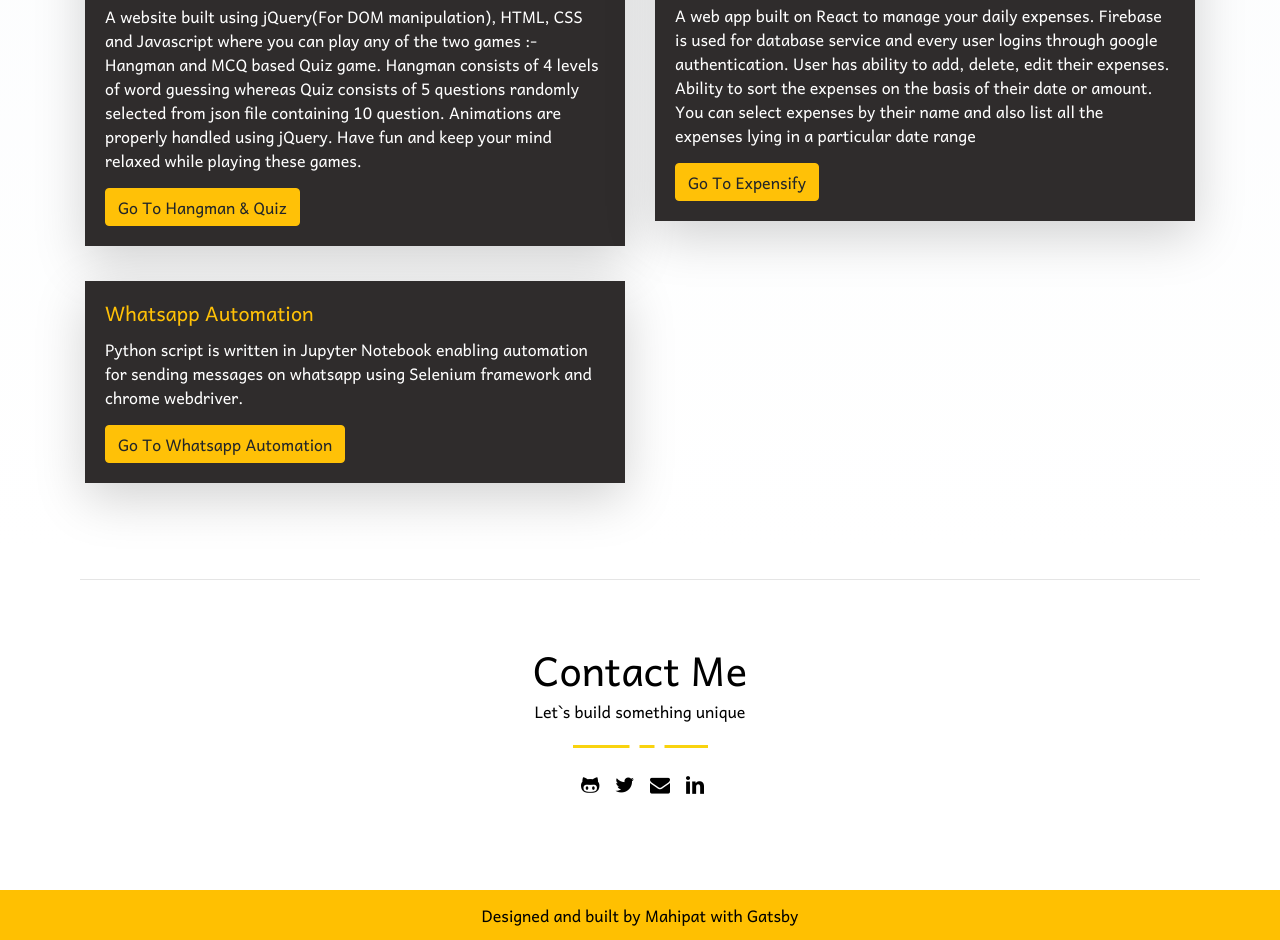
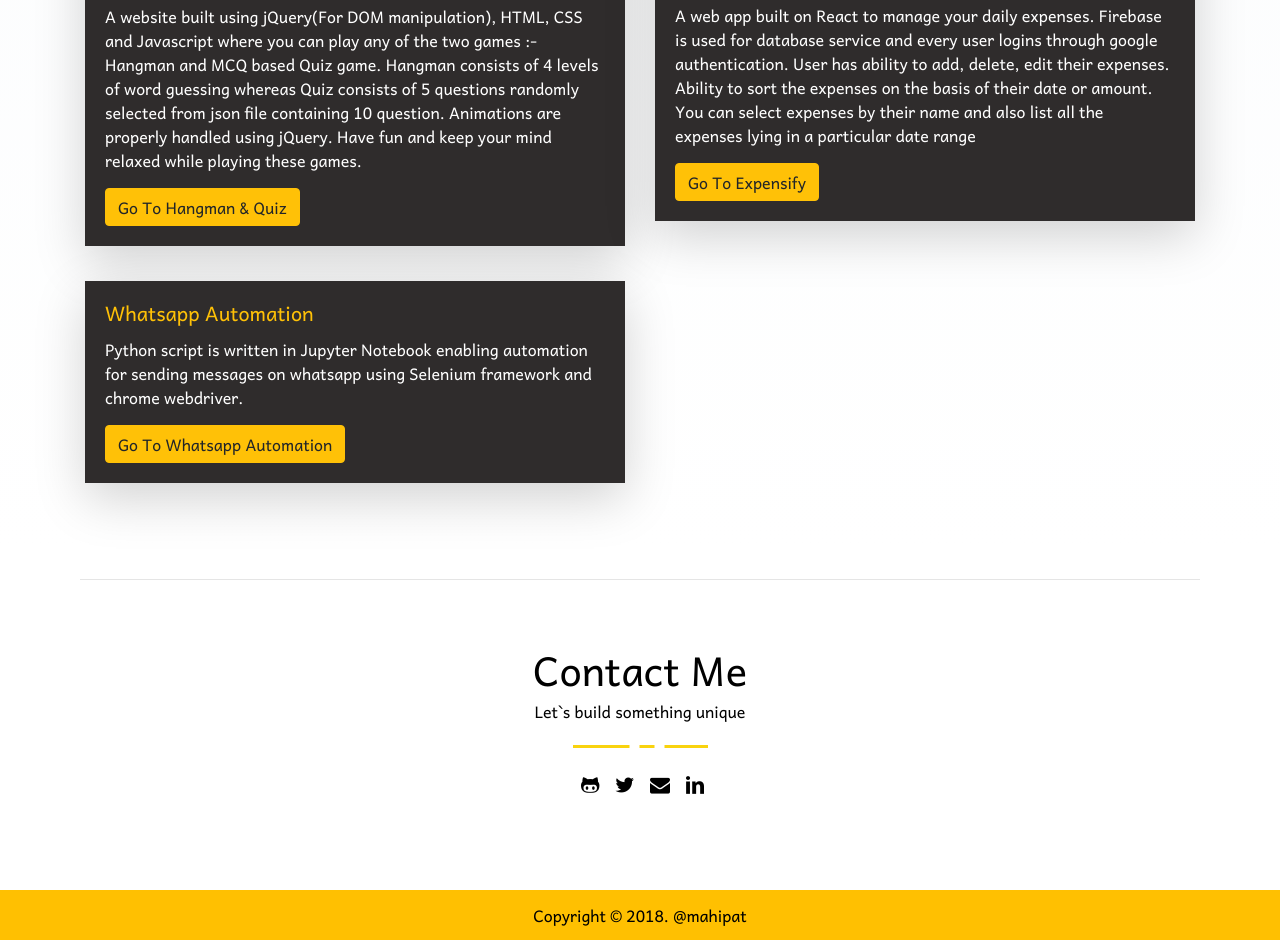
Before and after one commit to Paramvir109/Paramvir109.github.io, a Gatsby site: page / in a window 1280 px wide. Shown: the part 2166-3106 px from the top of the page. Built offline with nearby package versions, Linux system fonts and the light colour scheme; Gatsby itself is replaced by a stand-in of ours.

Commit message:
Copyright text changed

```diff
--- a/src/components/footer.js
+++ b/src/components/footer.js
@@ -3,7 +3,7 @@ import React from 'react';
 function Footer() {
     return (
         <div id="footer">
-                   <a href="https://github.com/mhjadav/mojaave" rel="noopener noreferrer" target="_blank">Designed and built by Mahipat with Gatsby</a>
+                   <a href="https://github.com/mhjadav/mojaave" rel="noopener noreferrer" target="_blank">Copyright © 2018. @mahipat</a>
         </div>
     );
 }
```
Also changed, not shown: 1 other file.
